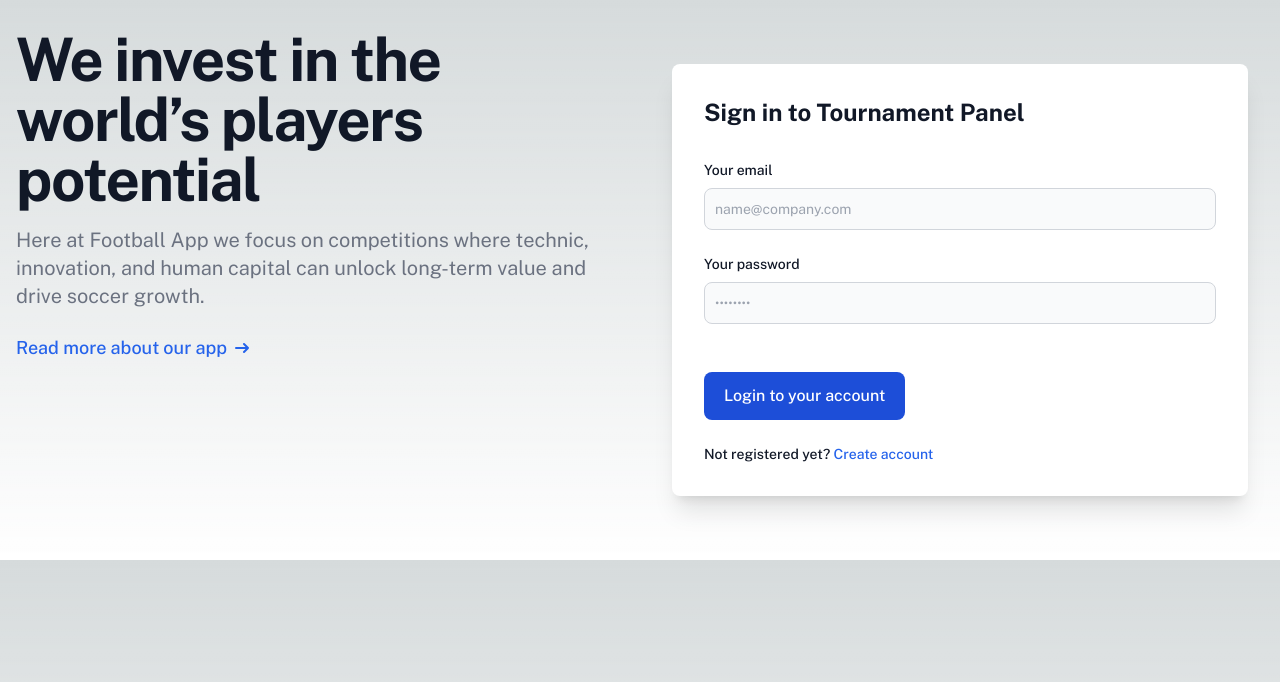
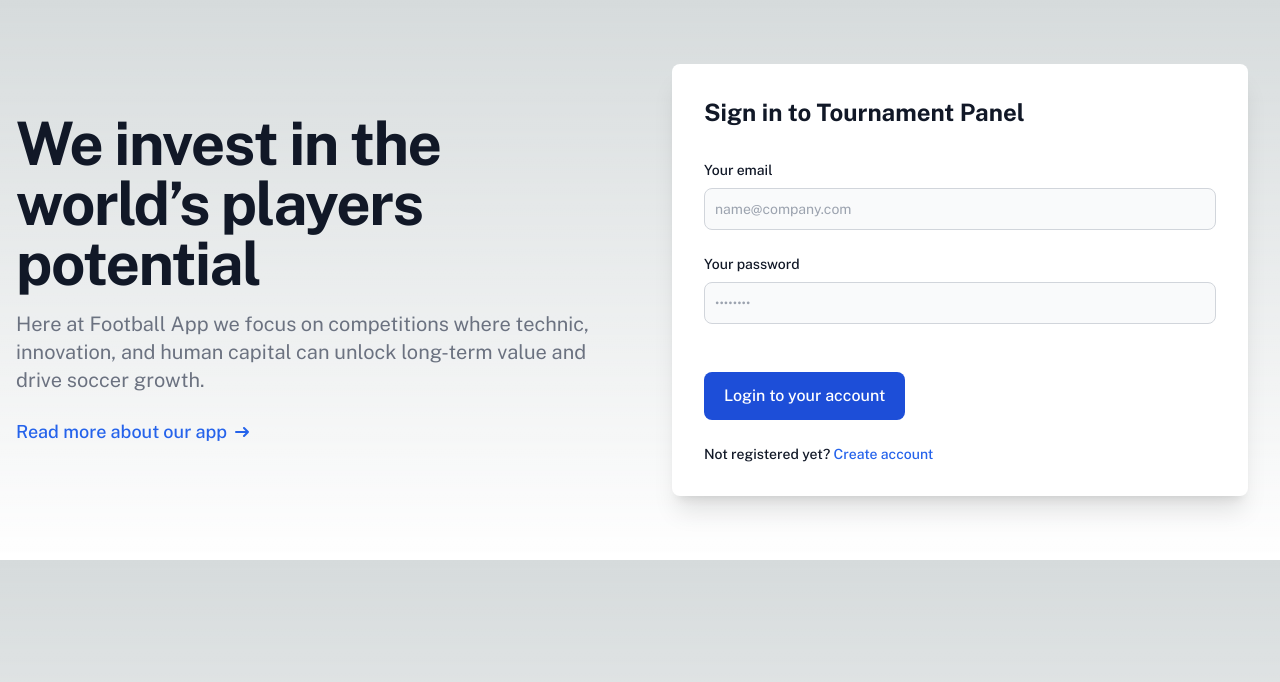
Before and after one commit to NicooRomero/Front-App-Football, a Next.js app: page / in a window 1280 px wide. Shown: the top 682 px of the page. Built offline with nearby package versions, Linux system fonts and the light colour scheme.

Commit message:
fix image home page

```diff
--- a/src/pages/index.js
+++ b/src/pages/index.js
@@ -18,7 +18,6 @@ export default function Login() {
     return (
         <div className="py-8 px-4 mx-auto max-w-screen-xl lg:py-16 grid lg:grid-cols-2 gap-8 lg:gap-16">
             <div className="flex flex-col justify-center">
-                <div className='flex flex-col absolute w-[600px] h-[500px]'>
                 <h1 className="mb-4 text-4xl font-extrabold tracking-tight leading-none text-gray-900 md:text-5xl lg:text-6xl dark:text-white">We invest in the world’s players potential</h1>
                 <p className="mb-6 text-lg font-normal text-gray-500 lg:text-xl dark:text-gray-400">Here at Football App we focus on competitions where technic, innovation, and human capital can unlock long-term value and drive soccer growth.</p>
                 <a href="#" className="text-blue-600 dark:text-blue-500 hover:underline font-medium text-lg inline-flex items-center">Read more about our app
@@ -26,7 +25,6 @@ export default function Login() {
                         <path stroke="currentColor" strokeLinecap="round" strokeLinejoin="round" strokeWidth="2" d="M1 5h12m0 0L9 1m4 4L9 9" />
                     </svg>
                 </a>
-                </div>
             </div>
             <div>
                 <FormLogin />
```
